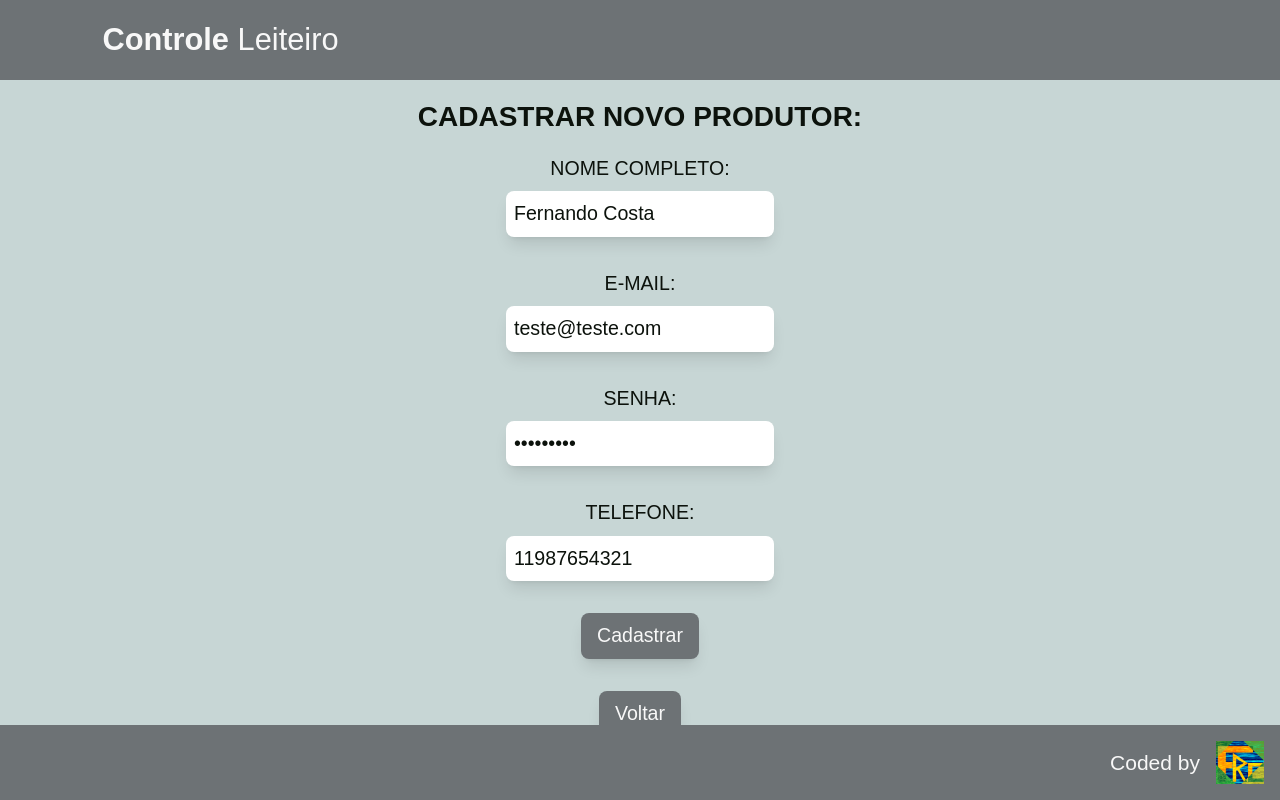
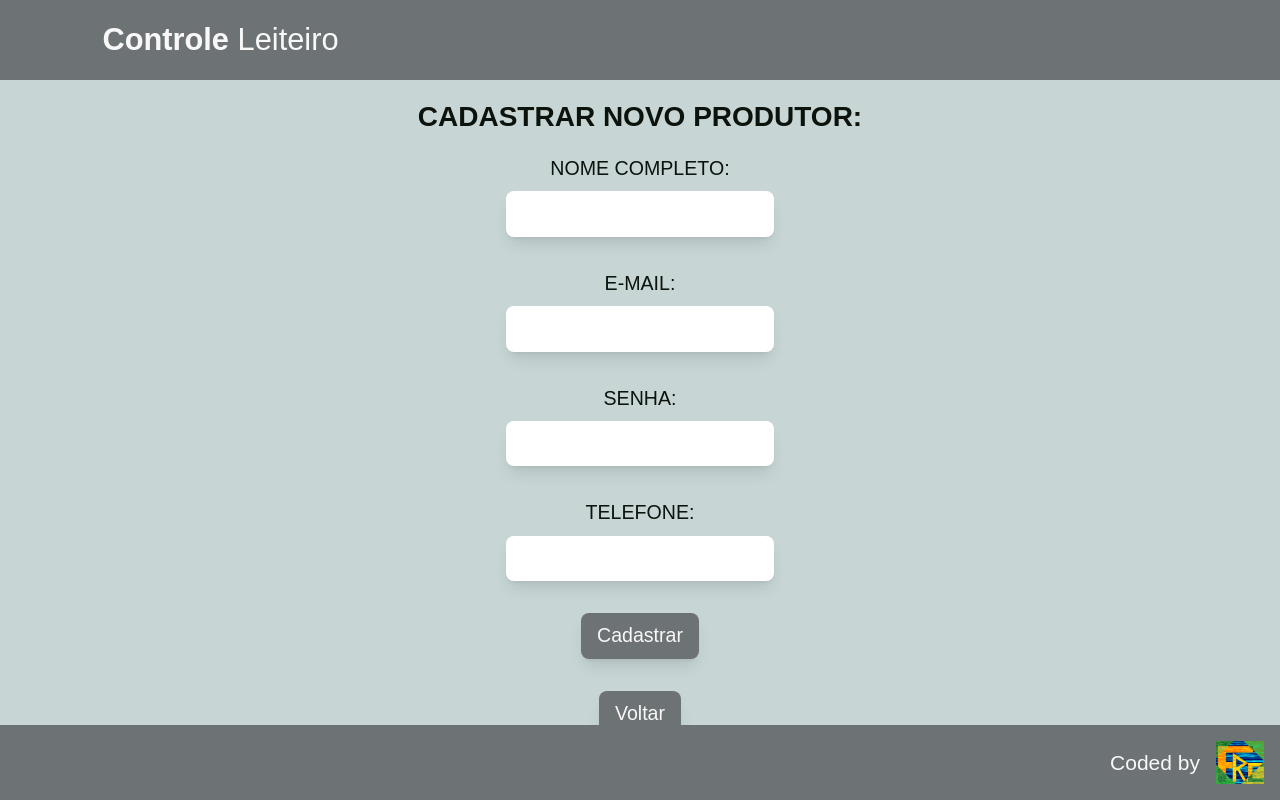
Before and after one commit to fernando-r-costa/controle_leiteiro_app, a Next.js app: page /cadastro_produtor in a window 1280 px wide. Built offline with nearby package versions, Linux system fonts and the light colour scheme.

Commit message:
refactor: some adjustments

```diff
--- a/src/app/atividades/page.tsx
+++ b/src/app/atividades/page.tsx
@@ -1,24 +1,30 @@
 "use client";
 import { useRouter } from "next/navigation";
+import { useEffect, useState } from "react";
 import Form from "../components/form/page";
 import FormText from "../components/texts/page";
 import Button from "../components/buttons/page";
 
 const ActivitiesForm = () => {
   const router = useRouter();
-  const farmerId = typeof window !== "undefined" ? localStorage.getItem("farmerId") : null;
-  const farmId = typeof window !== "undefined" ? localStorage.getItem("farmId") : null;
+  const [isLoading, setIsLoading] = useState<boolean>(true)
 
   const goTo = (atividade: string) => () => {
+    setIsLoading(true)
     router.push(`/${atividade}`);
   };
 
   const goBack = () => {
+    setIsLoading(true)
     router.push(`/fazenda`);
   };
 
+  useEffect(() => {
+    setIsLoading(false);
+  }, []);
+
   return (
-    <Form>
+    <Form animatePulse={isLoading}>
       <FormText type="title">SELECIONE UMA ATIVIDADE:</FormText>
 
       <Button type="button" onClick={goTo("controle_leiteiro")}>
--- a/src/app/cadastrar_animais/page.tsx
+++ b/src/app/cadastrar_animais/page.tsx
@@ -54,9 +54,7 @@ const CowRegisterForm = () => {
   );
 
   useEffect(() => {
-    if (cowListLoading) {
-      setIsLoading(false);
-    }
+    setIsLoading(cowListLoading);
     if (cowListError) {
       setError("Erro ao carregar animais");
     } else {
@@ -98,7 +96,6 @@ const CowRegisterForm = () => {
       farmerId: farmerId ? parseInt(farmerId) : null,
       farmId: farmId ? parseInt(farmId) : null,
     };
-    console.log("🚀  animalData:", animalData);
 
     try {
       if (!findByNumber) {
@@ -117,7 +114,7 @@ const CowRegisterForm = () => {
     }
 
     if (selectedButton === "Cadastrar outros") {
-      mutate(`${apiAnimalUrl}/farm/${farmId}`);
+      await mutate(`${apiAnimalUrl}/farmer/${farmerId}/farm/${farmId}`);
 
       setCowName("");
       setNumber("");
@@ -130,14 +127,18 @@ const CowRegisterForm = () => {
     }
 
     if (selectedButton === "Cadastrar") {
-      setIsLoading(false);
-      router.back();
+      router.push("/atividades");
     }
   };
 
   const goBack = () => {
+    setIsLoading(true);
     router.back();
   };
+
+  useEffect(() => {
+    setIsLoading(false);
+  }, []);
 
   return (
     <Form onSubmit={handleFormSubmit} animatePulse={isLoading}>
--- a/src/app/cadastro_fazenda/page.tsx
+++ b/src/app/cadastro_fazenda/page.tsx
@@ -1,6 +1,6 @@
 "use client";
 import { useRouter } from "next/navigation";
-import { useState } from "react";
+import { useEffect, useState } from "react";
 import axios from "axios";
 import Form from "../components/form/page";
 import FormText from "../components/texts/page";
@@ -16,7 +16,7 @@ const FarmRegisterForm = () => {
 
   const [farmName, setFarmName] = useState("");
   const [error, setError] = useState("");
-  const [isLoading, setIsLoading] = useState(false);
+  const [isLoading, setIsLoading] = useState<boolean>(true);
 
   const apiFarmUrl = `${process.env.NEXT_PUBLIC_API_BASE_URL}farm`;
 
@@ -42,7 +42,6 @@ const FarmRegisterForm = () => {
           Authorization: `Bearer ${token}`,
         },
       });
-      setIsLoading(false);
       router.push(`/fazenda`);
     } catch (error: any) {
       setIsLoading(false);
@@ -51,8 +50,13 @@ const FarmRegisterForm = () => {
   };
 
   const goBack = () => {
+    setIsLoading(true);
     router.back();
   };
+
+  useEffect(() => {
+    setIsLoading(false);
+  }, []);
 
   return (
     <Form onSubmit={handleFormSubmit} animatePulse={isLoading}>
--- a/src/app/cadastro_produtor/page.tsx
+++ b/src/app/cadastro_produtor/page.tsx
@@ -1,19 +1,21 @@
 "use client";
 import { useRouter } from "next/navigation";
+import { useEffect, useState } from "react";
+import axios from "axios";
 import Form from "../components/form/page";
 import FormText from "../components/texts/page";
 import FormInput from "../components/inputs/page";
 import Button from "../components/buttons/page";
-import { useState } from "react";
 
 const FarmerRegisterForm = () => {
   const router = useRouter();
 
-  const [name, setName] = useState("Fernando Costa");
-  const [email, setEmail] = useState("teste@teste.com");
-  const [password, setPassword] = useState("teste1234");
-  const [phone, setPhone] = useState("11987654321");
+  const [name, setName] = useState("");
+  const [email, setEmail] = useState("");
+  const [password, setPassword] = useState("");
+  const [phone, setPhone] = useState("");
   const [error, setError] = useState("");
+  const [isLoading, setIsLoading] = useState(true);
 
   const handlePhoneChange = (
     e:
@@ -29,7 +31,7 @@ const FarmerRegisterForm = () => {
     }
   };
 
-  const handleFormSubmit = (e: React.FormEvent) => {
+  const handleFormSubmit = async (e: React.FormEvent) => {
     e.preventDefault();
 
     const emailRegex = /^[^\s@]+@[^\s@]+\.[^\s@]+$/;
@@ -59,21 +61,39 @@ const FarmerRegisterForm = () => {
     }
 
     setError("");
-    console.log(
-      "🚀 name: " + name,
-      "email: " + email,
-      "password: " + password,
-      "phone: " + phone
-    );
-    router.back();
+    setIsLoading(true);
+
+    const phoneFormatted = phone.replace(/\D/g, "");
+    const farmerData = {
+      name,
+      email,
+      password,
+      phone: phoneFormatted,
+    };
+
+    try {
+      await axios.post(
+        `${process.env.NEXT_PUBLIC_API_BASE_URL}farmer/register`,
+        farmerData
+      );
+      setIsLoading(false);
+      router.push("/login");
+    } catch (error: any) {
+      setIsLoading(false);
+      setError(error.response?.data?.error || "Erro ao cadastrar produtor");
+    }
   };
 
   const goBack = () => {
     router.back();
   };
 
+  useEffect(() => {
+    setIsLoading(false);
+  }, []);
+
   return (
-    <Form onSubmit={handleFormSubmit}>
+    <Form onSubmit={handleFormSubmit} animatePulse={isLoading}>
       <FormText type="title">CADASTRAR NOVO PRODUTOR:</FormText>
 
       <FormText type="label-large">NOME COMPLETO:</FormText>
--- a/src/app/fazenda/page.tsx
+++ b/src/app/fazenda/page.tsx
@@ -30,6 +30,7 @@ const FarmForm = () => {
 
   const [farmId, setFarmId] = useState<number>(0);
   const [error, setError] = useState<string>("");
+  const [isLoading, setIsLoading] = useState<boolean>(true);
 
   const farmerId =
     typeof window !== "undefined" ? localStorage.getItem("farmerId") : null;
@@ -37,7 +38,7 @@ const FarmForm = () => {
   const {
     data: farmList,
     error: farmError,
-    isLoading,
+    isLoading: farmListLoading,
   } = useSWR<Farm[]>(apiUrl, fetcher);
 
   useEffect(() => {
@@ -68,6 +69,7 @@ const FarmForm = () => {
     }
 
     setError("");
+    setIsLoading(true);
     if (typeof window !== "undefined") {
       localStorage.setItem("farmId", farmId.toString());
     }
@@ -75,11 +77,12 @@ const FarmForm = () => {
   };
 
   const newFarm = () => {
+    setIsLoading(true);
     router.push(`/cadastro_fazenda`);
   };
 
   const logout = () => {
-    setFarmId(0);
+    setIsLoading(true);
     if (typeof window !== "undefined") {
       localStorage.removeItem("authToken");
       localStorage.removeItem("farmerId");
@@ -87,6 +90,10 @@ const FarmForm = () => {
     }
     router.push("/");
   };
+
+  useEffect(() => {
+    setIsLoading(false);
+  }, []);
 
   return (
     <Form onSubmit={handleFormSubmit} animatePulse={isLoading}>
--- a/src/app/layout.tsx
+++ b/src/app/layout.tsx
@@ -3,6 +3,7 @@ import "./globals.css";
 import { Suspense } from "react";
 import Banner from "./components/banner/page";
 import Footer from "./components/footer/page";
+import FormText from "./components/texts/page";
 
 const APP_NAME = "Controle Leiteiro App";
 const APP_DEFAULT_TITLE = "APP";
@@ -58,7 +59,13 @@ export default function RootLayout({
     <html lang="pt-br">
       <body className="flex flex-col h-dvh font-primaryFont text-[14px] bg-secondary-color text-dark-color">
         <Banner />
-        <Suspense>
+        <Suspense
+          fallback={
+            <div className="flex-grow overflow-y-auto mx-auto mt-8 animate-pulse">
+              <FormText type="title">Carregando...</FormText>
+            </div>
+          }
+        >
           <main className="flex-grow overflow-y-auto">{children}</main>
         </Suspense>
         <Footer />
--- a/src/app/login/page.tsx
+++ b/src/app/login/page.tsx
@@ -1,6 +1,6 @@
 "use client";
 import { useRouter } from "next/navigation";
-import { useState } from "react";
+import { useEffect, useState } from "react";
 import axios from "axios";
 import Form from "../components/form/page";
 import FormText from "../components/texts/page";
@@ -13,7 +13,7 @@ const LoginForm = () => {
   const [email, setEmail] = useState("");
   const [password, setPassword] = useState("");
   const [error, setError] = useState("");
-  const [isLoading, setIsLoading] = useState(false);
+  const [isLoading, setIsLoading] = useState(true);
 
   const handleFormSubmit = async (e: React.FormEvent) => {
     e.preventDefault();
@@ -46,7 +46,6 @@ const LoginForm = () => {
       localStorage.setItem("authToken", token);
       localStorage.setItem("farmerId", String(farmerId));
       setError("");
-      setIsLoading(false);
       router.push(`/fazenda`);
     } catch (error: any) {
       setIsLoading(false);
@@ -58,8 +57,13 @@ const LoginForm = () => {
   };
 
   const newFarmer = () => {
+    setIsLoading(true);
     router.push("/cadastro_produtor");
   };
+
+  useEffect(() => {
+    setIsLoading(false);
+  }, []);
 
   return (
     <Form onSubmit={handleFormSubmit} animatePulse={isLoading}>
```
Also changed, not shown: 1 other file (tests, documents, lock files or other folders).
